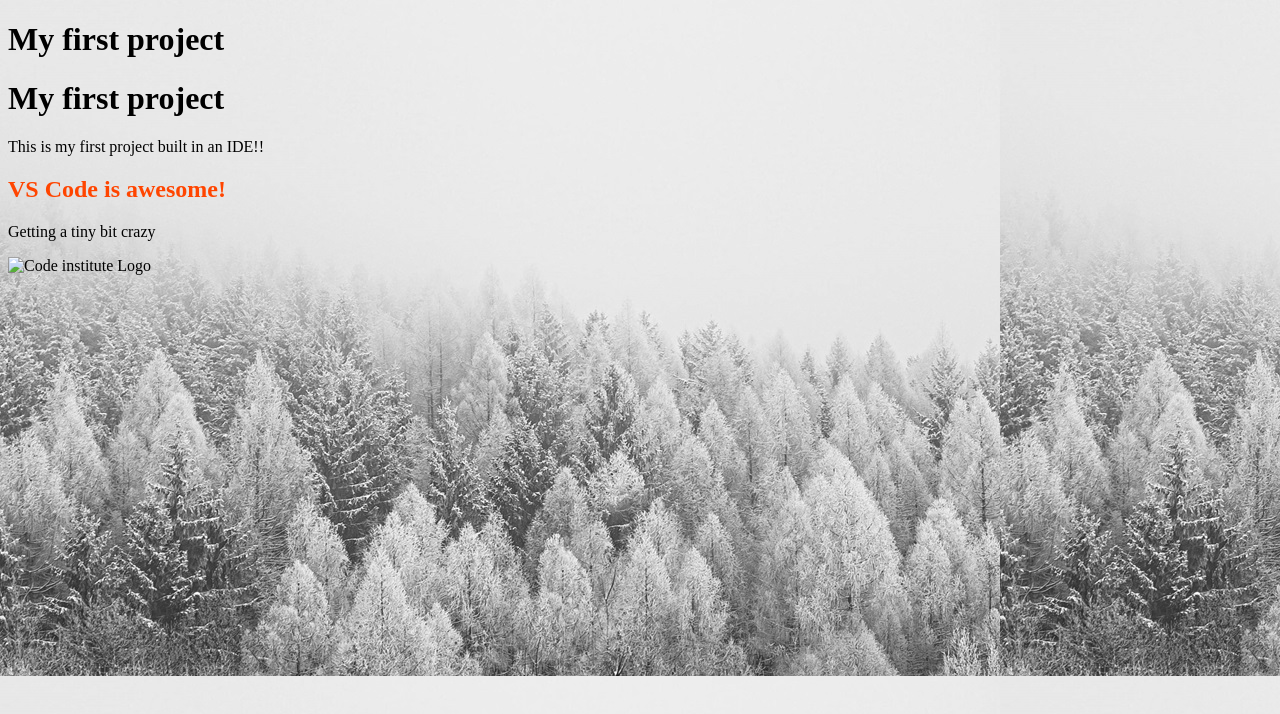
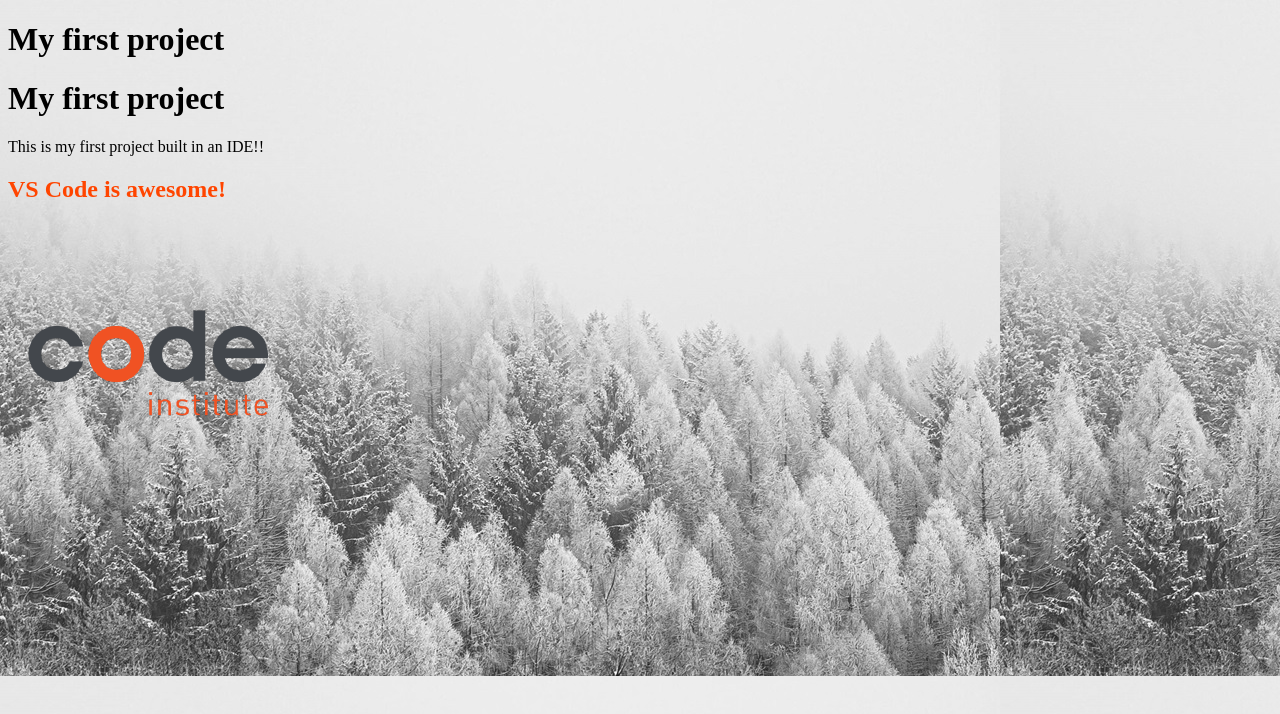
Before and after one commit to weakn1337/my-first-project, a plain HTML site: page index.html in a window 1280 px wide. Drawn offline with Linux system fonts and the light colour scheme; files that its build step writes are made by us from their sources; files whose address does not match are found by name.

Commit message:
Fixing the images

```diff
--- a/index.html
+++ b/index.html
@@ -4,14 +4,13 @@
     <meta charset="UTF-8">
     <meta name="viewport" content="width=device-width, initial-scale=1.0">
     <title>Document</title>
-    <link rel="stylesheet" href="../css/styles.css">
+    <link rel="stylesheet" href="assets/css/styles.css">
 </head>
 <body>
     <h1>My first project</h1>
     <h1>My first project</h1>
     <p>This is my first project built in an IDE!!</p>
     <h2>VS Code is awesome!</h2>
-    <p>Getting a tiny bit crazy</p>
-    <img src="../images/ci-logo.png" alt="Code institute Logo">
+    <img src="assets/images/ci-logo.png" alt="Code institute Logo">
 </body>
 </html>
```
